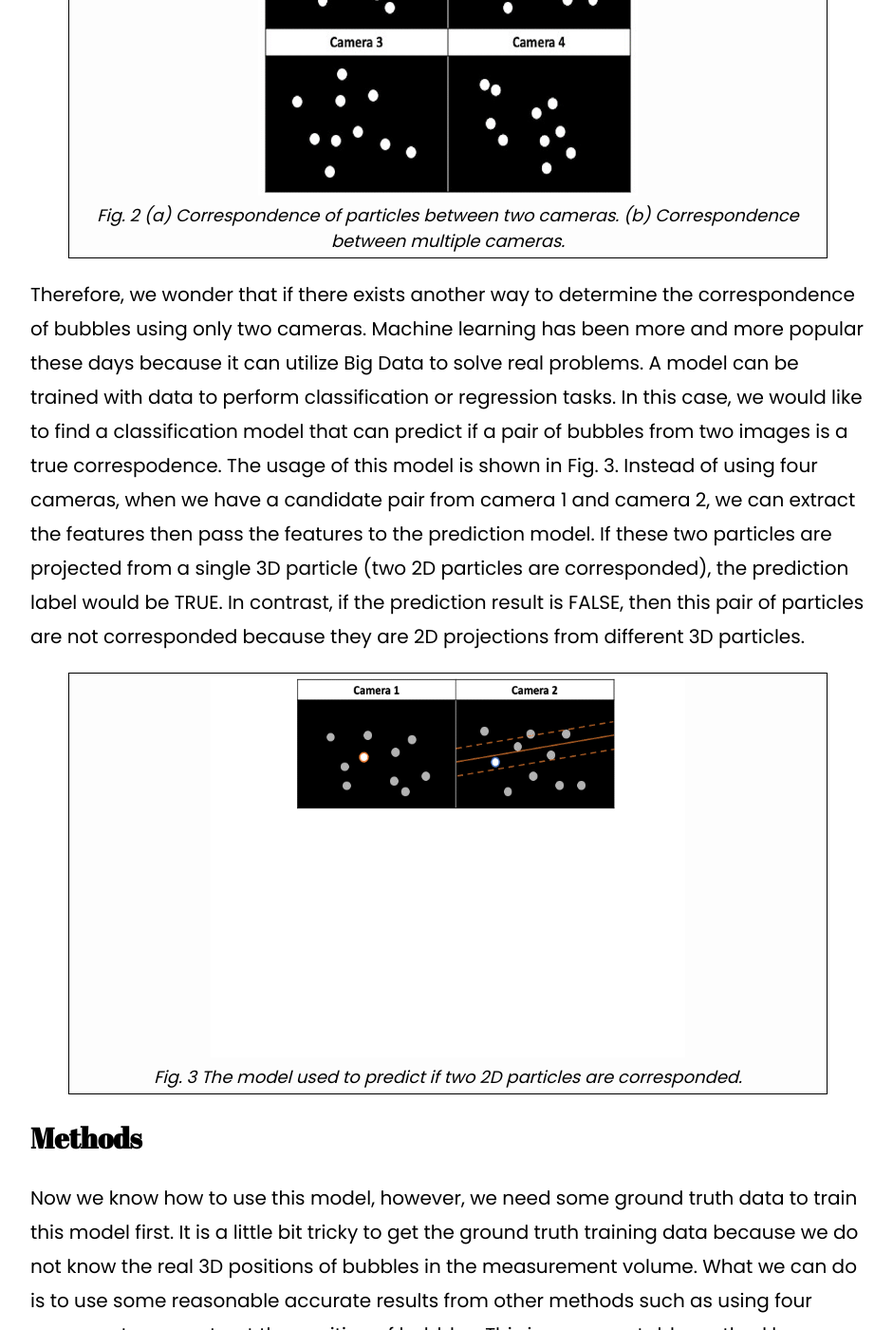
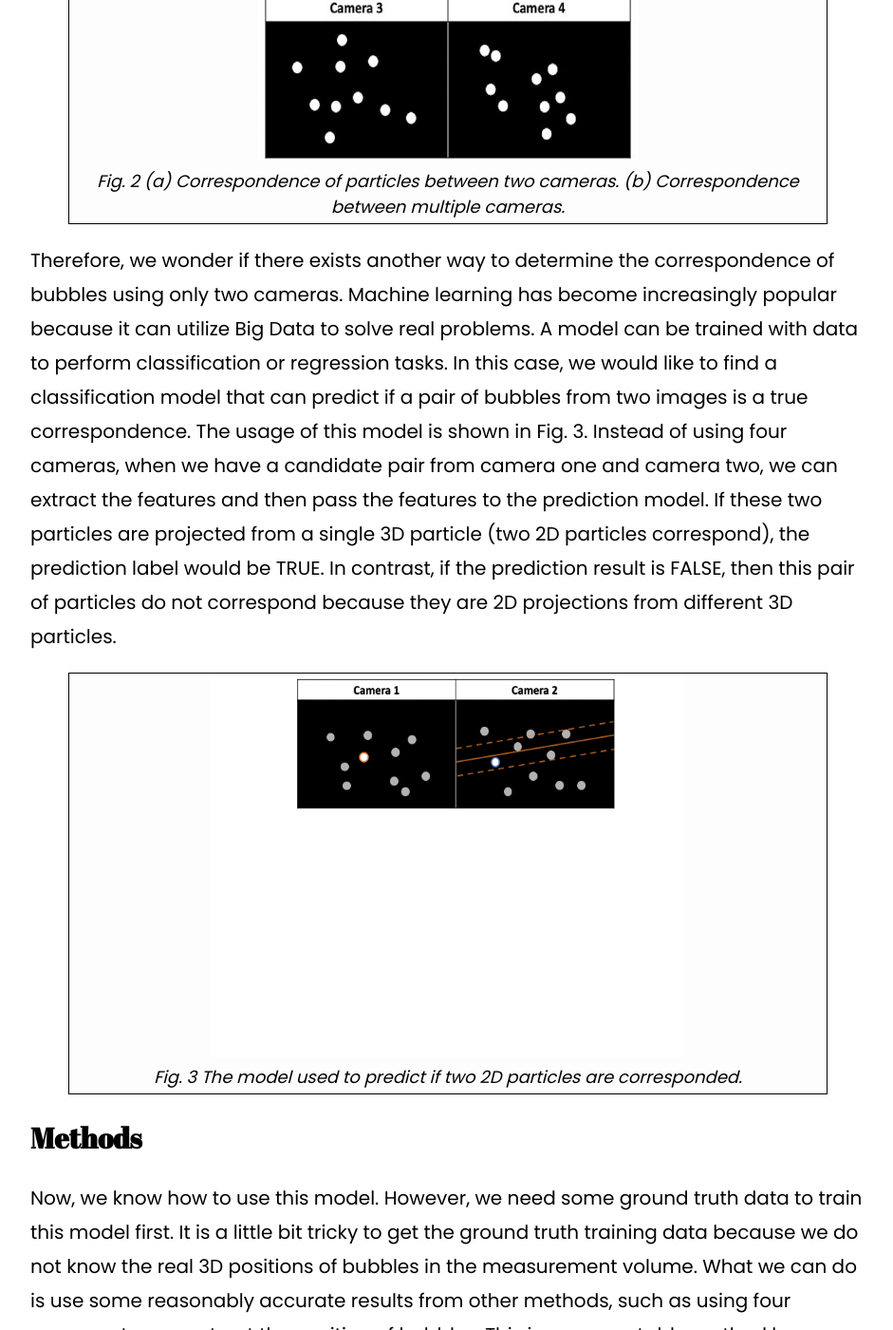
Before and after one commit to yuzhao0215/ds_portfolio, a Jekyll site: the page built from _projects/project1.html, in a window 1280 px wide and 1400 px high, scrolled down 3041 px. Shown: the whole window at 95% size, without its empty margins (168-1109 px from the left). Built offline with Jekyll 4.4.1, drawn with Linux system fonts in a browser that asks for light colours; some of the changed text lies outside the part shown.

Commit message:
modified project1 text

```diff
--- a/_projects/project1.html
+++ b/_projects/project1.html
@@ -18,17 +18,17 @@
 
  <h2>Introduction</h2>
  <p>
-     It may sounds weired that why somebody wants to study bubbles?
-     Actually, my entire PhD research was about using bubbles to visualize airflow movement.
-     The bubbles we use are no different than what children play with except the bubbles are reall small (~1 mm),
-     and they are filled with Helium to have the same density with air.
-     To visualize airflow, tracer particles like bubbles are added into the air as shown in Fig. 1 (a).
+    It may sound weird why somebody wants to study bubbles?
+    However, my entire Ph.D. research was about using bubbles to visualize airflow movement.
+    The bubbles we use are no different than what children play with, except the bubbles are small (~1 mm)
+    and filled with Helium to have the same density as air.
+    Tracer particles like bubbles are added into the air to visualize airflow, as shown in Fig. 1 (a).
     If the positions of bubbles are known in a sequence of time,
     we can derive the velocities of bubbles, which are similar to the local airflow velocities.
     To get the positions (3D coordinates) of bubbles,
-     the 3D reconstruction using multi-camera and triangulation is used as shown in Fig. 2 (b).
-     An example of measured velocity field can be found in Fig. 1 (c).
-     This figure shows that the mean velocity close to the nozzle is faster than the far field,
+    the 3D reconstruction using multi-camera and triangulation is used, as shown in Fig. 2 (b).
+    An example of a measured velocity field can be found in Fig. 1 (c).
+    This figure shows that the mean velocity close to the nozzle is faster than the far-field,
     which corresponds well with our common sense.
  </p>
 
@@ -69,16 +69,16 @@
  </figure>
 
  <p>
-     Therefore, we wonder that if there exists another way to determine the correspondence of bubbles using only two cameras.
-     Machine learning has been more and more popular these days because it can utilize Big Data to solve real problems.
+    Therefore, we wonder if there exists another way to determine the correspondence of bubbles using only two cameras.
+    Machine learning has become increasingly popular because it can utilize Big Data to solve real problems.
     A model can be trained with data to perform classification or regression tasks.
-     In this case, we would like to find a classification model that can predict if a pair of bubbles from two images is a true correspodence.
+    In this case, we would like to find a classification model that can predict if a pair of bubbles from two images is a true correspondence.
     The usage of this model is shown in Fig. 3.
-     Instead of using four cameras, when we have a candidate pair from camera 1 and camera 2,
-     we can extract the features then pass the features to the prediction model.
-     If these two particles are projected from a single 3D particle (two 2D particles are corresponded),
+    Instead of using four cameras, when we have a candidate pair from camera one and camera two,
+    we can extract the features and then pass the features to the prediction model.
+    If these two particles are projected from a single 3D particle (two 2D particles correspond),
     the prediction label would be TRUE.
-     In contrast, if the prediction result is FALSE, then this pair of particles are not corresponded because they are
+    In contrast, if the prediction result is FALSE, then this pair of particles do not correspond because they are
     2D projections from different 3D particles.
  </p>
 
@@ -91,13 +91,13 @@
 
  <h2>Methods</h2>
  <p>
-     Now we know how to use this model, however, we need some ground truth data to train this model first.
+    Now, we know how to use this model. However, we need some ground truth data to train this model first.
     It is a little bit tricky to get the ground truth training data because we do not know the real 3D positions of bubbles
     in the measurement volume.
-     What we can do is to use some reasonable accurate results from other methods such as using four cameras to reconstruct
+    What we can do is use some reasonably accurate results from other methods, such as using four cameras to reconstruct
     the position of bubbles.
     This is an acceptable method because when there are few particles in the measurement volume,
-     the four-camera correspondence can be considered accurate because typically there is only 1-3 particle candidates when there
+    the four-camera correspondence can be considered accurate because typically, there are only 1-3 particle candidates when there
     are less than 100 particles in a 1280*1024 image.
     The construction of training data is shown in Fig. 4,
     which shows how we extract the "True" and "False" data to train the model.
@@ -154,13 +154,13 @@
 
  <h2>Results</h2>
  <p>
-    Since the classifier is going to be used in real-time measurement,
-    we would like to select the classifier that has the fastest prediction time but also with reasonable accuracy.
+    Since the classifier will be used in real-time measurement,
+    we would like to select the classifier with the fastest prediction time and reasonable accuracy.
     All models were initiated with the default settings.
-    The accuracies and predictions time are shown in Fig. 6.
+    The accuracies and prediction time are shown in Fig. 6.
     It can be seen that the neural network classifier achieved the best accuracy (~97%).
-    However, the logistic regression classifier was the fastest one (less than 0.01s per 150000 samples).
-    Therefore, when high accuracy is needed, the neural network classifier should be selected.
+    However, the logistic regression classifier was the fastest (less than 0.01s per 150000 samples).
+    Therefore, the neural network classifier should be selected when high accuracy is needed.
     When the processing time is the primary consideration, the logistic regression classifier can be used.
  </p>
 
```
Also changed, not shown: other parts of _projects/project1.html (+14 -14 lines). Lines whose indentation alone changed are shown as unchanged.
